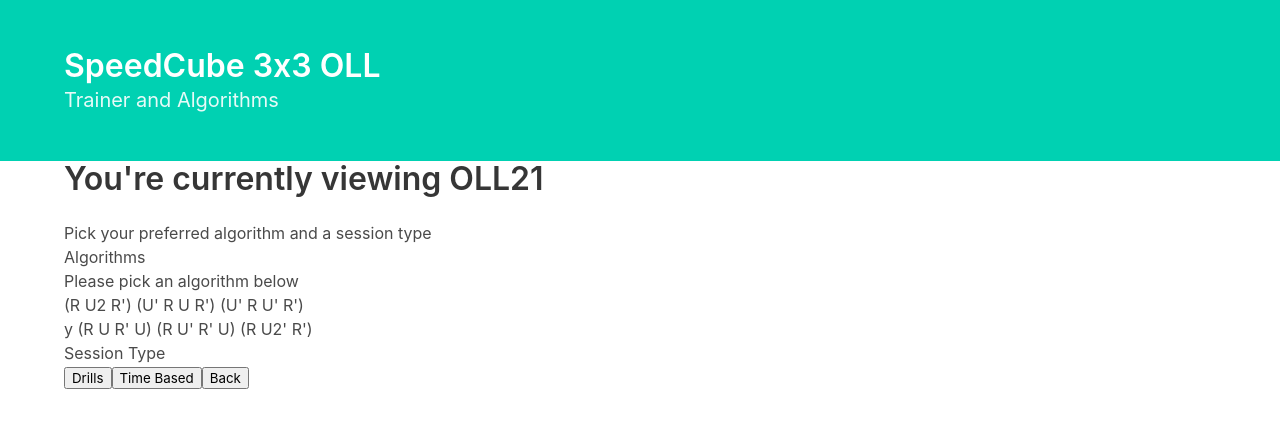
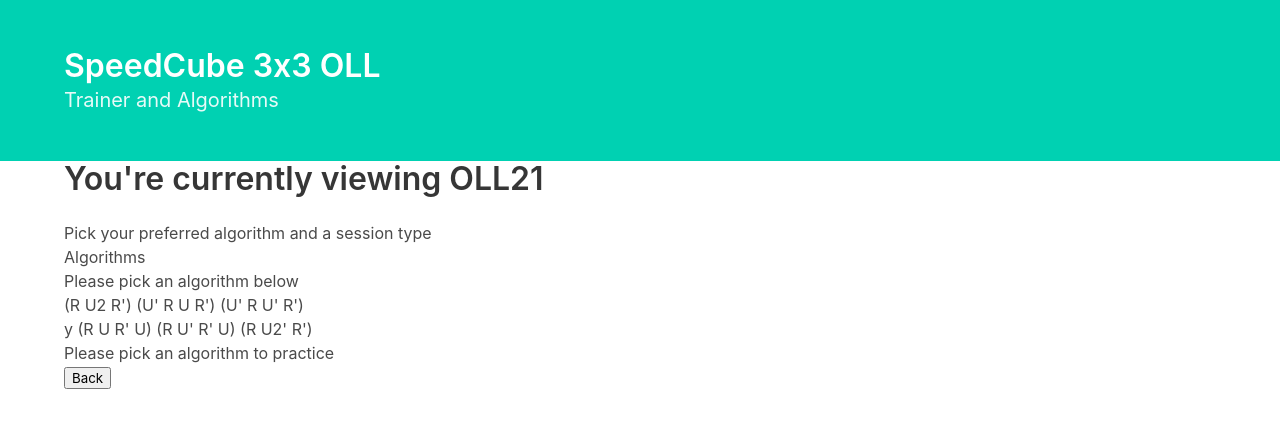
Before and after one commit to leslie-alldridge/cfop-oll-trainer, a React (Create React App) app: page / in a window 1280 px wide. Both pictures are taken after a click on the picture 128 px from the left and 309 px from the top of the page. Shown: the top 428 px of the page. Built offline with nearby package versions, Linux system fonts and the light colour scheme.

Commit message:
added button state

```diff
--- a/src/Algorithm.jsx
+++ b/src/Algorithm.jsx
@@ -6,7 +6,8 @@ class Algorithm extends Component {
   state = {
     drills: false,
     timer: false,
-    alg: ""
+    alg: "",
+    selected: false
   };
 
   handleDrills = () => {
@@ -25,8 +26,8 @@ class Algorithm extends Component {
 
   handleChange = item => {
     console.log(item.target.innerText);
-
     this.setState({
+      selected: true,
       alg: item.target.innerText
     });
   };
@@ -53,9 +54,17 @@ class Algorithm extends Component {
             );
           })}
         </ul>
-        <p>Session Type</p>
-        <button onClick={this.handleDrills}>Drills</button>
-        <button onClick={this.handleTimer}>Time Based</button>
+        {this.state.selected === true ? (
+          <p>Session Type</p>
+        ) : (
+          <p>Please pick an algorithm to practice</p>
+        )}
+        {this.state.selected !== false && (
+          <button onClick={this.handleDrills}>Drills</button>
+        )}
+        {this.state.selected !== false && (
+          <button onClick={this.handleTimer}>Time Based</button>
+        )}
         {this.state.timer && <Timer />}
         {this.state.drills && <Drills />}
         <button onClick={this.props.goBack}>Back</button>
```
